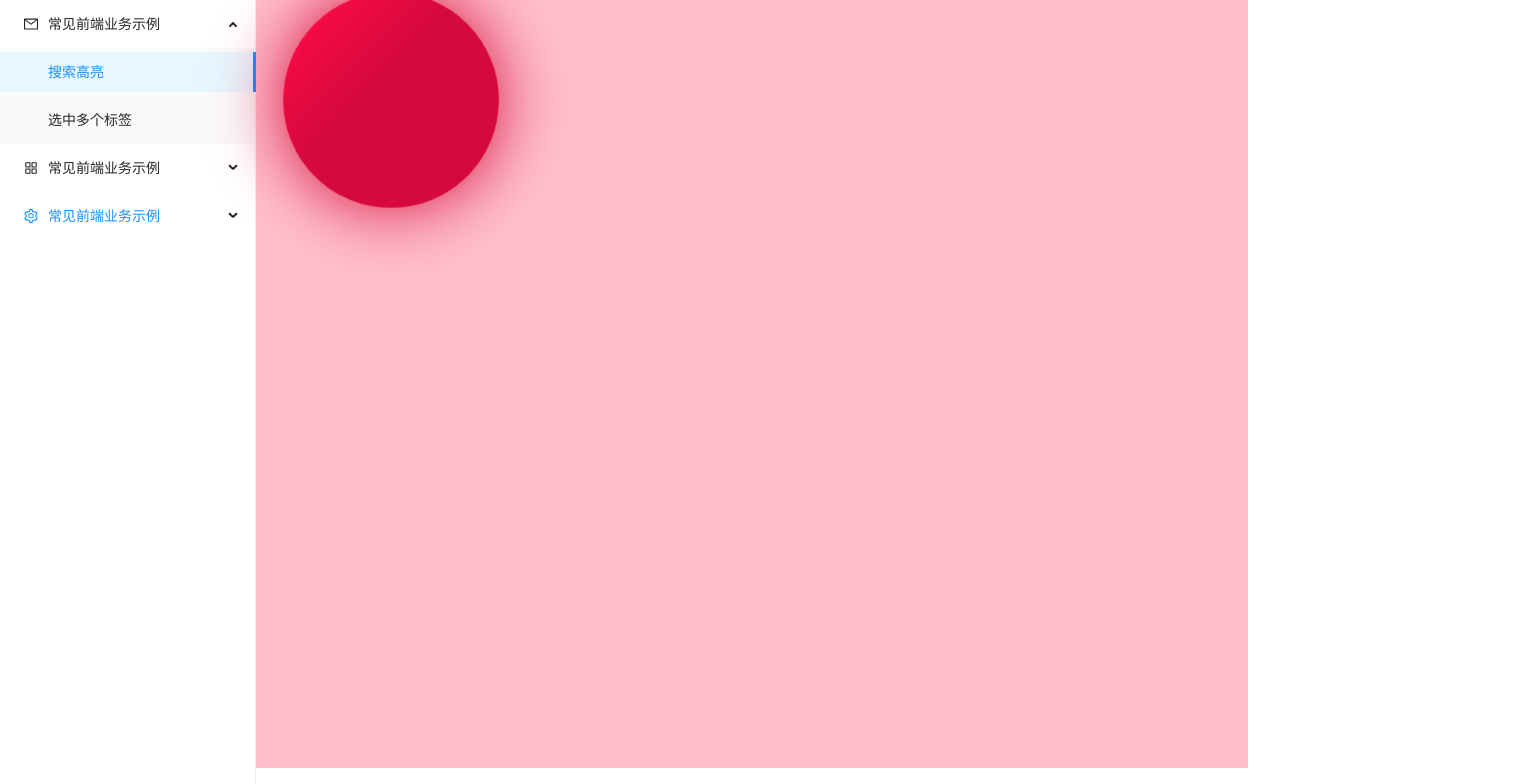
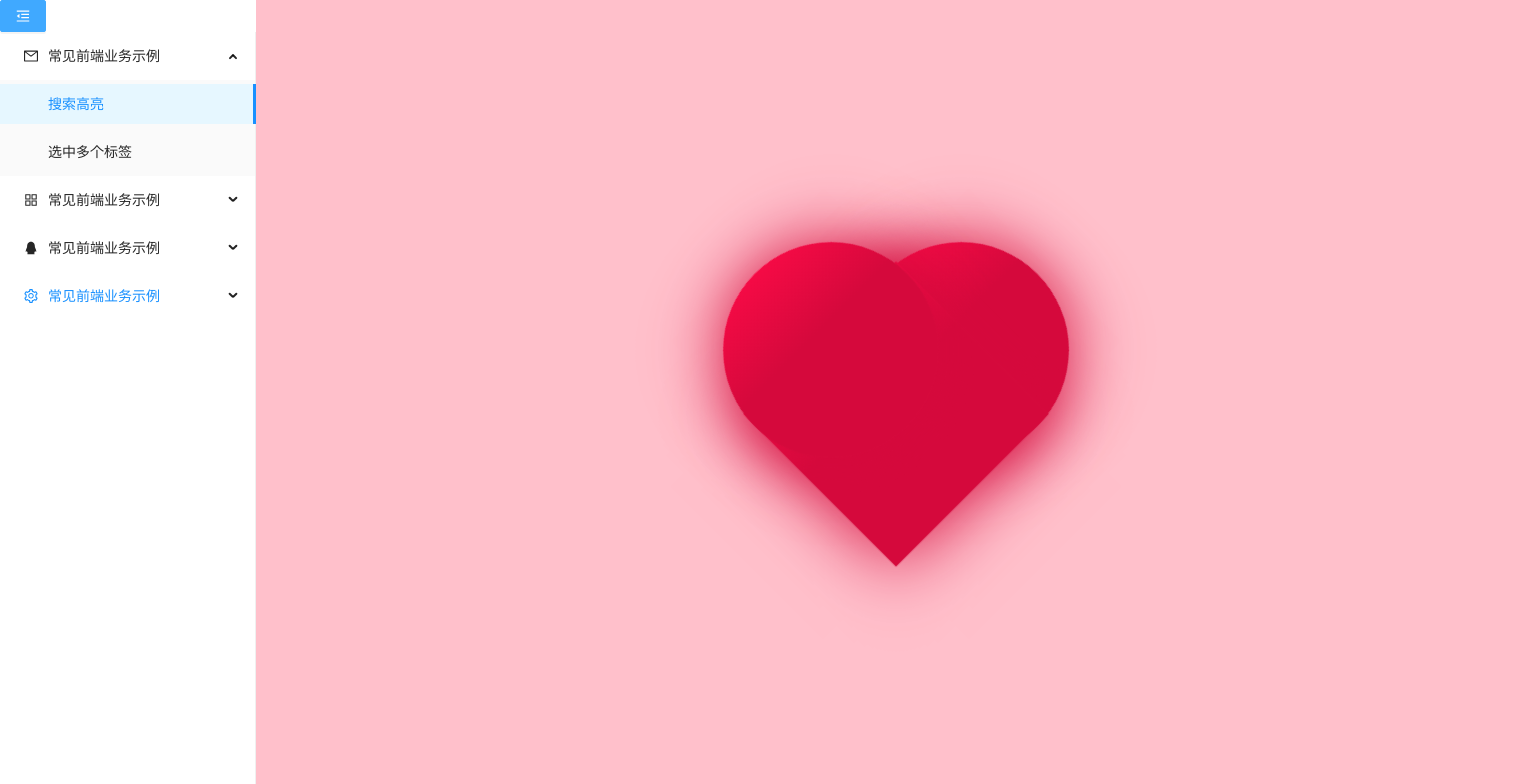
Before and after one commit to Jlnvv-tom/freedom-project-vue, a Vue app: page /demo/heart in a window 1280 px wide. Shown: the top 784 px of the page, 1536 px wide, since content can reach past the window. Built offline with nearby package versions, Linux system fonts and the light colour scheme.

Commit message:
🌈 style: 调整菜单样式

```diff
--- a/src/views/demo/heart/index.vue
+++ b/src/views/demo/heart/index.vue
@@ -14,14 +14,15 @@
   width: 100%;
   height: 100%;
   background-color: pink;
-  position: relative;
+  position: absolute;
+  z-index: -10;
   margin: -16px;
 
   &-frame {
-    position: absolute;
+    position: relative;
     width: 400px;
     height: 300px;
-    // margin: 250px auto;
+    margin: 250px auto;
   }
 }
 
--- a/src/views/home/show.vue
+++ b/src/views/home/show.vue
@@ -1,8 +1,12 @@
 <template>
   <div class="show">
     <div class="show-menu">
-      <a-menu id="dddddd" v-model:openKeys="openKeys" v-model:selectedKeys="selectedKeys"
-        style="width: 256px; min-height: 100%;" mode="inline" @click="handleClick">
+      <a-button class="show-menu-toggle" type="primary" @click="toggleCollapsed">
+        <MenuUnfoldOutlined v-if="collapsed" />
+        <MenuFoldOutlined v-else />
+      </a-button>
+      <a-menu class="show-menu-self" v-model:openKeys="openKeys" v-model:selectedKeys="selectedKeys" mode="inline"
+        :inline-collapsed="collapsed" @click="handleClick">
         <a-sub-menu key="sub1" @titleClick="titleClick">
           <template #icon>
             <MailOutlined />
@@ -21,12 +25,20 @@
         </a-sub-menu>
         <a-sub-menu key="sub3">
           <template #icon>
+            <QqOutlined />
+          </template>
+          <template #title>常见前端业务示例</template>
+          <a-menu-item key="/demo/highlight">搜索高亮</a-menu-item>
+          <a-menu-item key="/demo/select">选中多个标签</a-menu-item>
+          <a-menu-item key="/demo/heart">心脏跳动</a-menu-item>
+        </a-sub-menu>
+        <a-sub-menu key="sub4" @titleClick="titleClick">
+          <template #icon>
             <SettingOutlined />
           </template>
           <template #title>常见前端业务示例</template>
           <a-menu-item key="/demo/highlight">搜索高亮</a-menu-item>
           <a-menu-item key="/demo/select">选中多个标签</a-menu-item>
-          <a-menu-item key="/demo/heart">心脏跳动</a-menu-item>
         </a-sub-menu>
       </a-menu>
     </div>
@@ -35,23 +47,15 @@
     </div>
   </div>
 </template>
-<script>
-import { defineComponent, ref, watch } from 'vue';
-import { MailOutlined, QqOutlined, AppstoreOutlined, SettingOutlined } from '@ant-design/icons-vue';
-import { useRouter, useRoute } from 'vue-router';
-
-export default defineComponent({
-  components: {
-    MailOutlined,
-    QqOutlined,
-    AppstoreOutlined,
-    SettingOutlined,
-  },
-  setup() {
+<script setup  lang="ts">
+import { ref, watch } from 'vue';
+import { MailOutlined, QqOutlined, AppstoreOutlined, SettingOutlined, MenuUnfoldOutlined, MenuFoldOutlined } from '@ant-design/icons-vue';
+import { useRouter } from 'vue-router';
 const selectedKeys = ref(['/demo/highlight']);
 const openKeys = ref(['sub1']);
 const router = useRouter();
-    const route = useRoute();
+
+const collapsed = ref(false)
 const handleClick = e => {
   router.push(e.key)
 };
@@ -61,25 +65,29 @@ export default defineComponent({
 watch(() => openKeys, val => {
   console.log('openKeys', val);
 });
-    return {
-      selectedKeys,
-      openKeys,
-      handleClick,
-      titleClick,
-    };
-  },
-});
+const toggleCollapsed = () => {
+  collapsed.value = !collapsed.value;
+}
 </script>
 <style  lang="less" scoped>
 .show {
   display: flex;
   width: 100%;
-  min-height: 100%;
+  height: 100%;
 
   &-menu {
     min-width: 256px;
     min-height: 100%;
 
+    &-toggle {
+      position: relative;
+      left: 0;
+    }
+
+    &-self {
+      width: 256px;
+      height: 100%
+    }
   }
 
   &-content {
```
Lines whose indentation alone changed are shown as unchanged.
